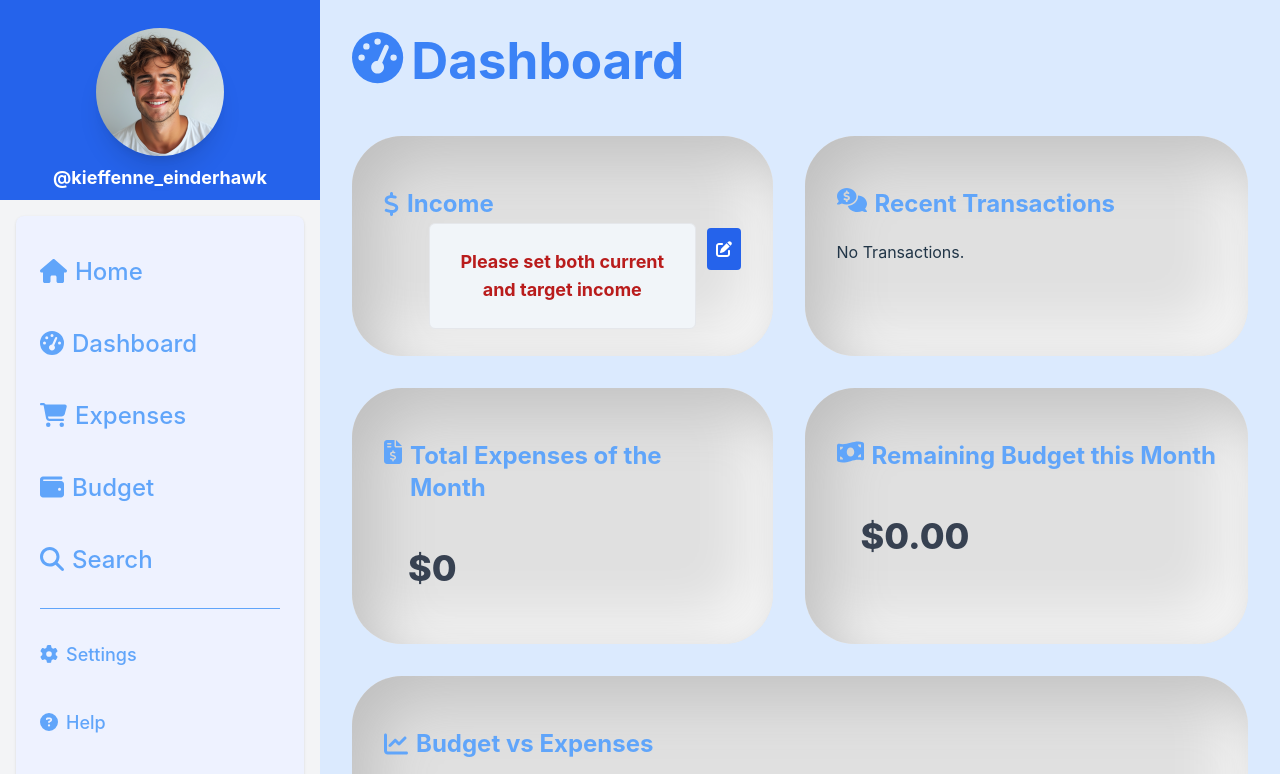
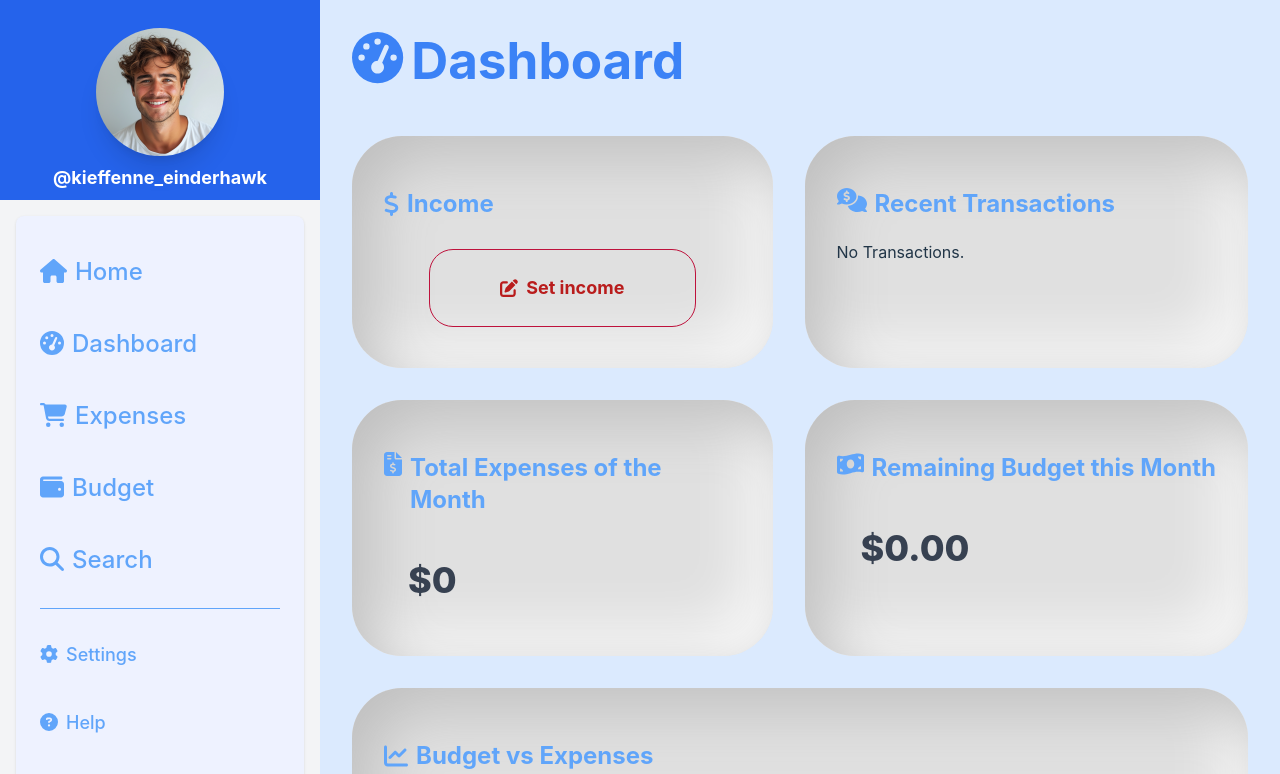
Before and after one commit to jay-of-spades/Expenses-Budget-Tracker, a React (Vite) app: page /dashboard in a window 1280 px wide. Shown: the top 774 px of the page. Built offline with nearby package versions, Linux system fonts and the light colour scheme.

Commit message:
Minor Edit: Dashboard.jsx

```diff
--- a/src/pages/Dashboard.jsx
+++ b/src/pages/Dashboard.jsx
@@ -130,7 +130,7 @@ const Dashboard = () => {
         </h1>
         <div className='grid grid-cols gap-8'>
           <div className='neumorphicBox p-8 rounded shadow'>
-            <h2 className='text-2xl text-blue-400 font-bold mb-2 flex items-center space-x-2 my-5'>
+            <h2 className='text-2xl text-blue-400 font-bold  flex items-center space-x-2 my-5'>
               <FontAwesomeIcon icon={faDollarSign} />
               <span>Income</span>
             </h2>
@@ -148,20 +148,21 @@ const Dashboard = () => {
                 />
               ) : (
                 <div className='text-gray-500 text-center flex justify-center items-center w-full h-24'>
-                  <h2
-                    className='font-bold text-lg my-8 w-3/4 text-red-700 border p-6 rounded-md cursor-pointer bg-slate-100'
+                  <button
+                    className='bg-transparent font-bold text-lg my-8 w-3/4 text-red-700 border p-6 rounded-3xl cursor-pointer border-rose-700 hover:bg-rose-200 transition-all duration-700 ease-in'
                     onClick={() => setShowIncomePopup(true)}
                   >
-                    Please set both current and target income
-                  </h2>
+                    <FontAwesomeIcon icon={faEdit} className='mr-2' />
+                    Set income
+                  </button>
                 </div>
               )}
-              <button
+              {/* <button
                 onClick={() => setShowIncomePopup(true)}
                 className='absolute top-0 right-0 p-2 bg-blue-600 text-white rounded'
               >
                 <FontAwesomeIcon icon={faEdit} />
-              </button>
+              </button> */}
             </div>
           </div>
           {/* Income Popup */}
```
Also changed, not shown: 5 other files (tests, documents, lock files or other folders).
